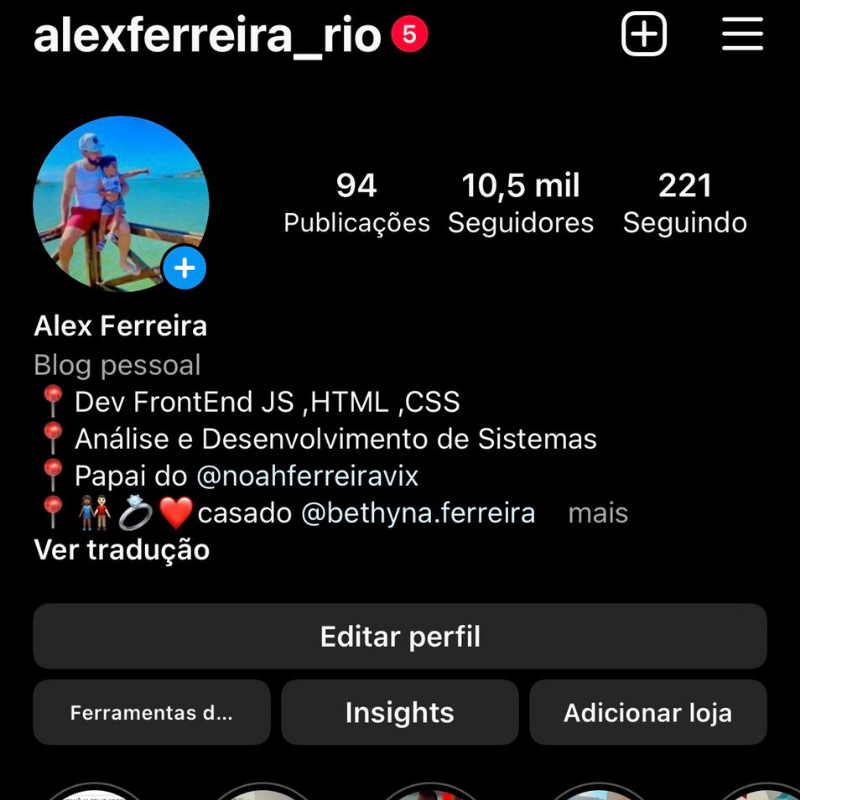
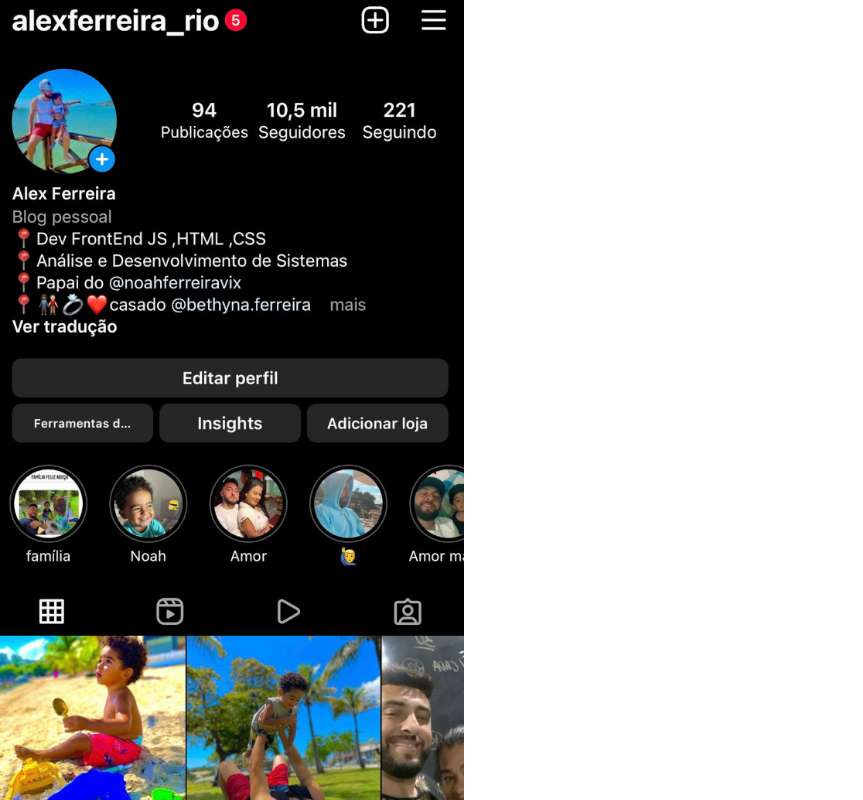
Before and after one commit to alexferreira09/projeto-social, a plain HTML site: page instagram.html in a window 1280 px wide. Shown: the top 800 px of the page, without its empty margins (0-863 px from the left). Drawn offline with Linux system fonts and the light colour scheme.

Commit message:
projeto atualizado

```diff
--- a/instagram.html
+++ b/instagram.html
@@ -18,8 +18,13 @@
         height: 0px;
     }
 
+    body {
+        background-size: cover;
+    }
+
     img {
-        width: 100vh;
+        width: 58vh;
+        background-size: cover;
     }
 
     a {
@@ -39,7 +44,7 @@
 
 </style>
 <body>
-    <img src="imagens/imagem1.jfif" width="50" alt="Instagram">
+    <img src="imagens/instagram-alex.jpg" width="50" alt="Instagram">
     <a href="https://www.instagram.com/alexferreira_rio/" target="_blank">ACESSE</a>
 </body>
 </html>
```
